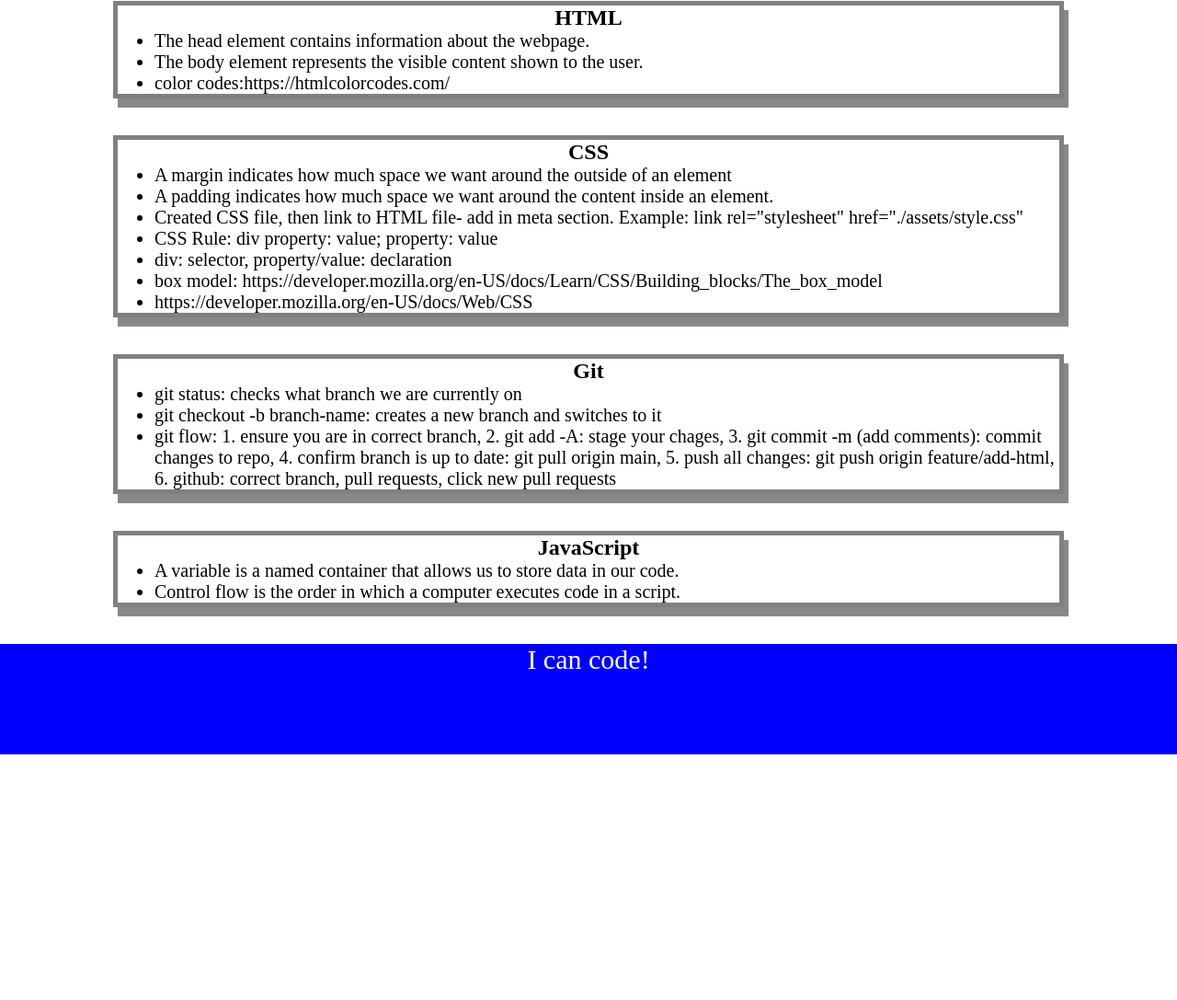
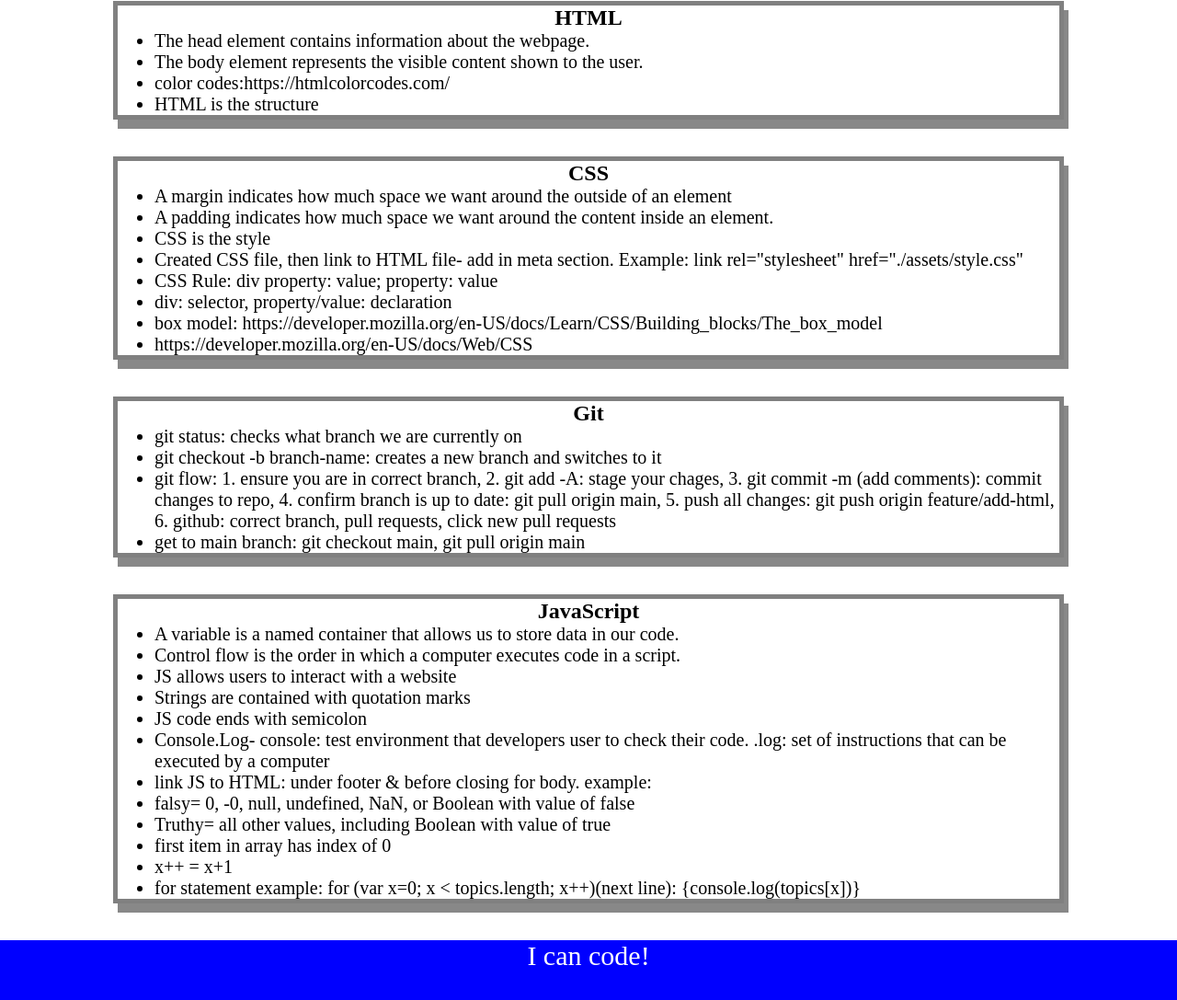
Before and after one commit to tonialtendorf/prework-study-guide, a plain HTML site: page index.html in a window 1280 px wide. Shown: the part 159-1246 px from the top of the page at 92% size. Before the commit the page ends 979 px from the top, so only its background shows below. Drawn offline with Linux system fonts and the light colour scheme.

Commit message:
added README

```diff
--- a/index.html
+++ b/index.html
@@ -22,6 +22,7 @@
           <li>The head element contains information about the webpage.</li>
           <li>The body element represents the visible content shown to the user.</li>
           <li>color codes:https://htmlcolorcodes.com/ </li>
+          <li>HTML is the structure</li>
 
         </ul>
 
@@ -34,6 +35,7 @@
 
           <li>A margin indicates how much space we want around the outside of an element</li>
           <li>A padding indicates how much space we want around the content inside an element.</li>
+          <li>CSS is the style</li>
           <li>Created CSS file, then link to HTML file- add in meta <head> section. Example: link rel="stylesheet" href="./assets/style.css"</li>
           <li>CSS Rule: div property: value; property: value</li>
           <li>div: selector, property/value: declaration</li>
@@ -49,7 +51,9 @@
           <li>git status: checks what branch we are currently on</li>
           <li>git checkout -b branch-name: creates a new branch and switches to it</li>
           <li>git flow: 1. ensure you are in correct branch, 2. git add -A: stage your chages, 3. git commit -m (add comments): commit changes to repo, 4. confirm branch is up to date: git pull origin main, 5. push all changes: git push origin feature/add-html, 6. github: correct branch, pull requests, click new pull requests</li>
+          <li>get to main branch: git checkout main, git pull origin main</li>
         </ul>
+
       </section>
 
       <section class="card" id="javascript-section">
@@ -57,6 +61,17 @@
         <ul>
           <li>A variable is a named container that allows us to store data in our code.</li>
           <li>Control flow is the order in which a computer executes code in a script.</li>
+          <li>JS allows users to interact with a website</li>
+          <li>Strings are contained with quotation marks</li>
+          <li>JS code ends with semicolon</li>
+          <li>Console.Log- console: test environment that developers user to check their code. .log: set of instructions that can be executed by a computer</li>
+          <li>link JS to HTML: under footer & before closing for body. example: <script src="./assets/script.js"></script></li>
+          <li>falsy= 0, -0, null, undefined, NaN, or Boolean with value of false</li>
+          <li>Truthy= all other values, including Boolean with value of true</li>
+          <li>first item in array has index of 0</li>
+          <li>x++ = x+1</li>
+          <li>for statement example: for (var x=0; x < topics.length; x++)(next line): {console.log(topics[x])} </li>
+
         </ul>
       </section>
     </main>
```
Also changed, not shown: 1 other file.
